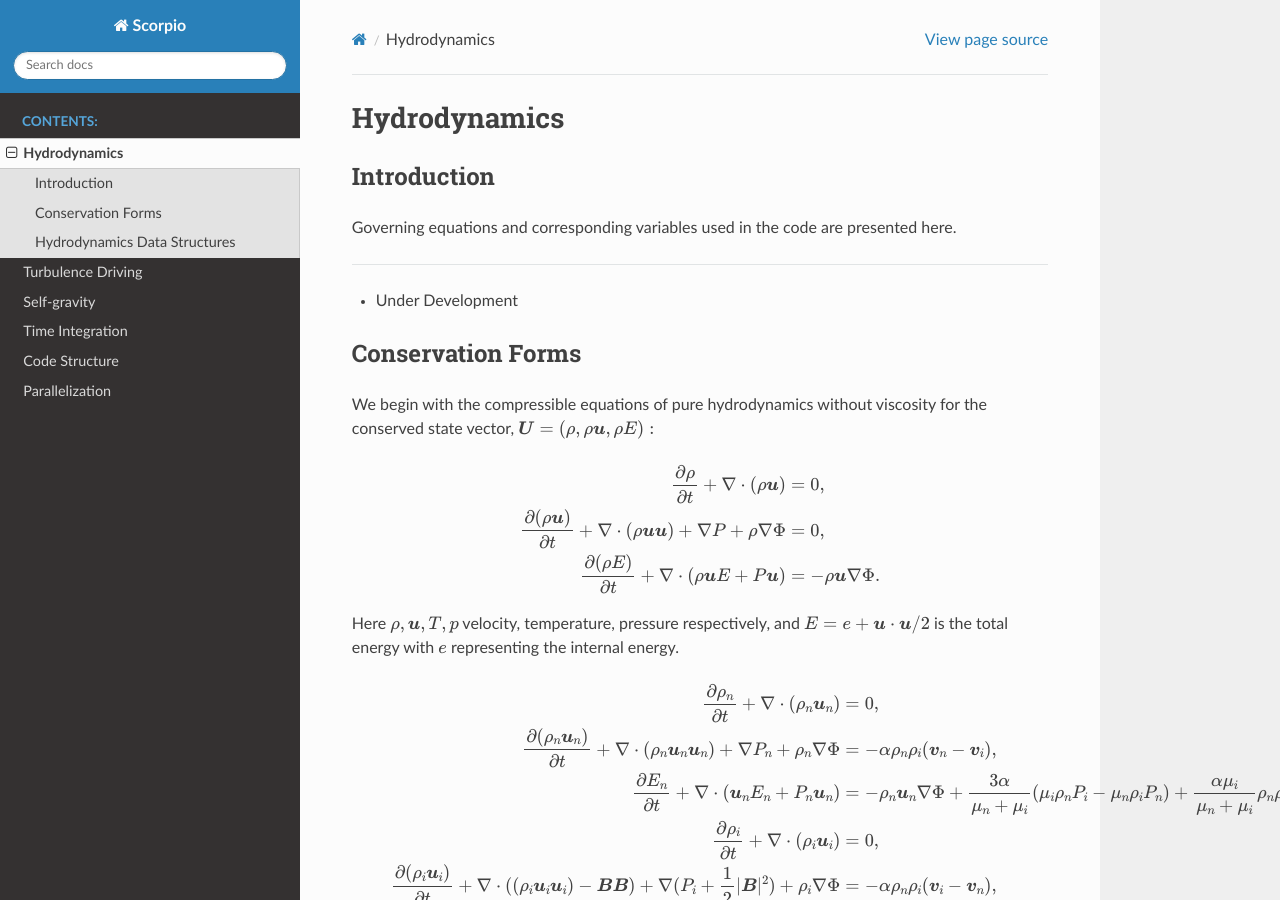
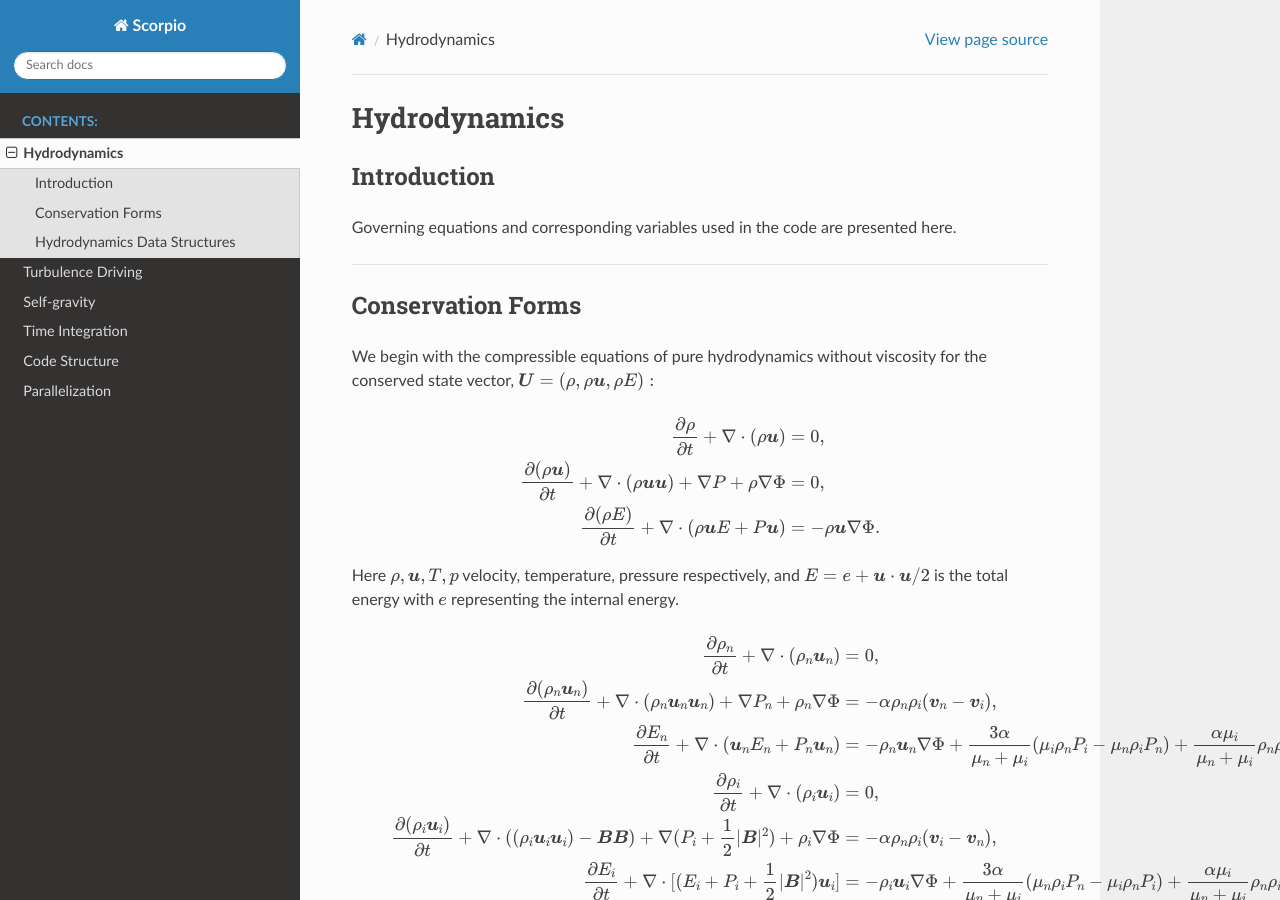
Before and after one commit to holam1hk/scorpio, a Sphinx documentation site: the page built from docs/source/hydro.rst, in a window 1280 px wide and 900 px high. Built offline with Sphinx 7.4.7 and the Read the Docs theme 2.0.0, drawn with Linux system fonts in a browser that asks for light colours.

Commit message:
Update hydro.rst

```diff
--- a/docs/source/hydro.rst
+++ b/docs/source/hydro.rst
@@ -10,10 +10,6 @@ Introduction
 Governing equations and corresponding variables used in the code are presented here.
 
 -------------------------
-
-.. note::
-
--  Under Development
 
 Conservation Forms
 ==================
```
